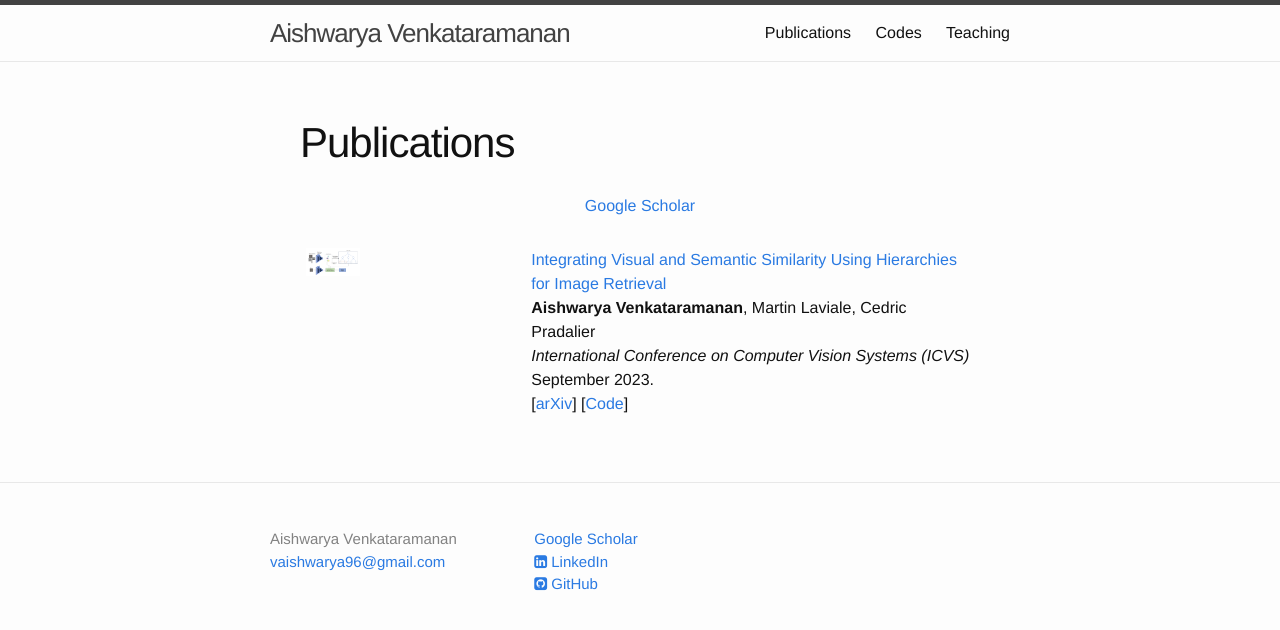
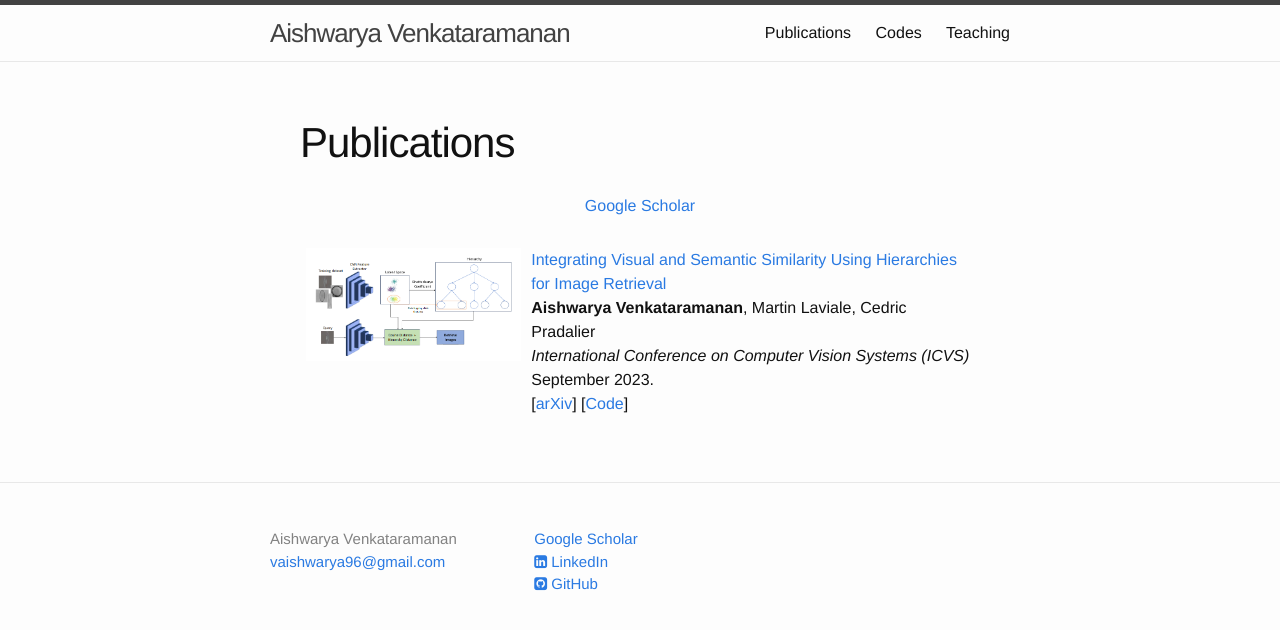
Before and after one commit to vaishwarya96/vaishwarya96.github.io, a Jekyll site: the page built from publications/index.html, in a window 1280 px wide. Shown: the top 630 px of the page. Built offline with Jekyll 4.4.1, drawn with Linux system fonts in a browser that asks for light colours; nearby versions of some CDN libraries; a style sheet for code colours, icons or effects is not loaded.

Commit message:
Adding publications

```diff
--- a/publications/index.html
+++ b/publications/index.html
@@ -29,7 +29,7 @@ layout: default
 
         <dl class="wp-caption align" style="max-width: 300px">
 
-    <dt><img src="https://vaishwarya96.github.io/assets/hierarchy_image_retrieval.png" class="img-responsive" width="25%" style="float: center" /></dt>
+    <dt><img src="https://vaishwarya96.github.io/assets/hierarchy_image_retrieval.png" class="img-responsive" width="100%" style="float: center" /></dt>
 
     <dd></dd>
     </dl>
```
